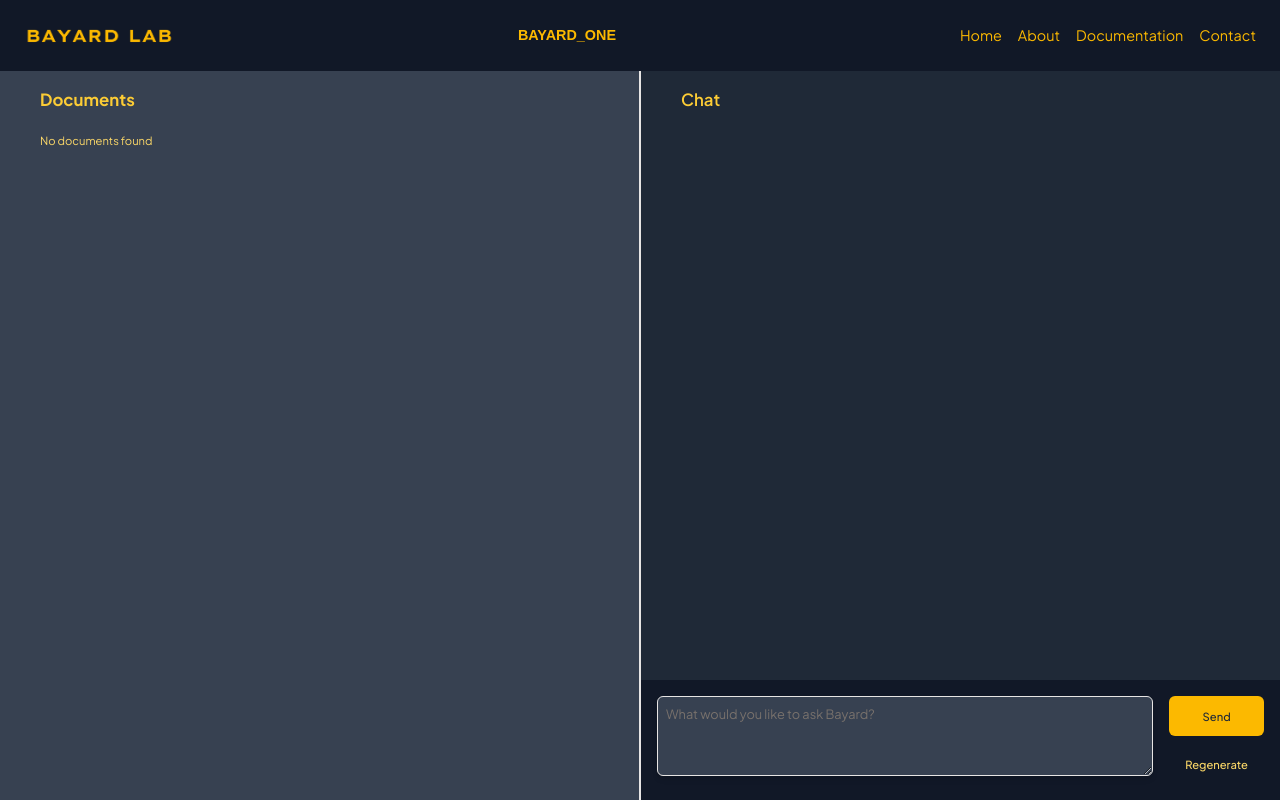
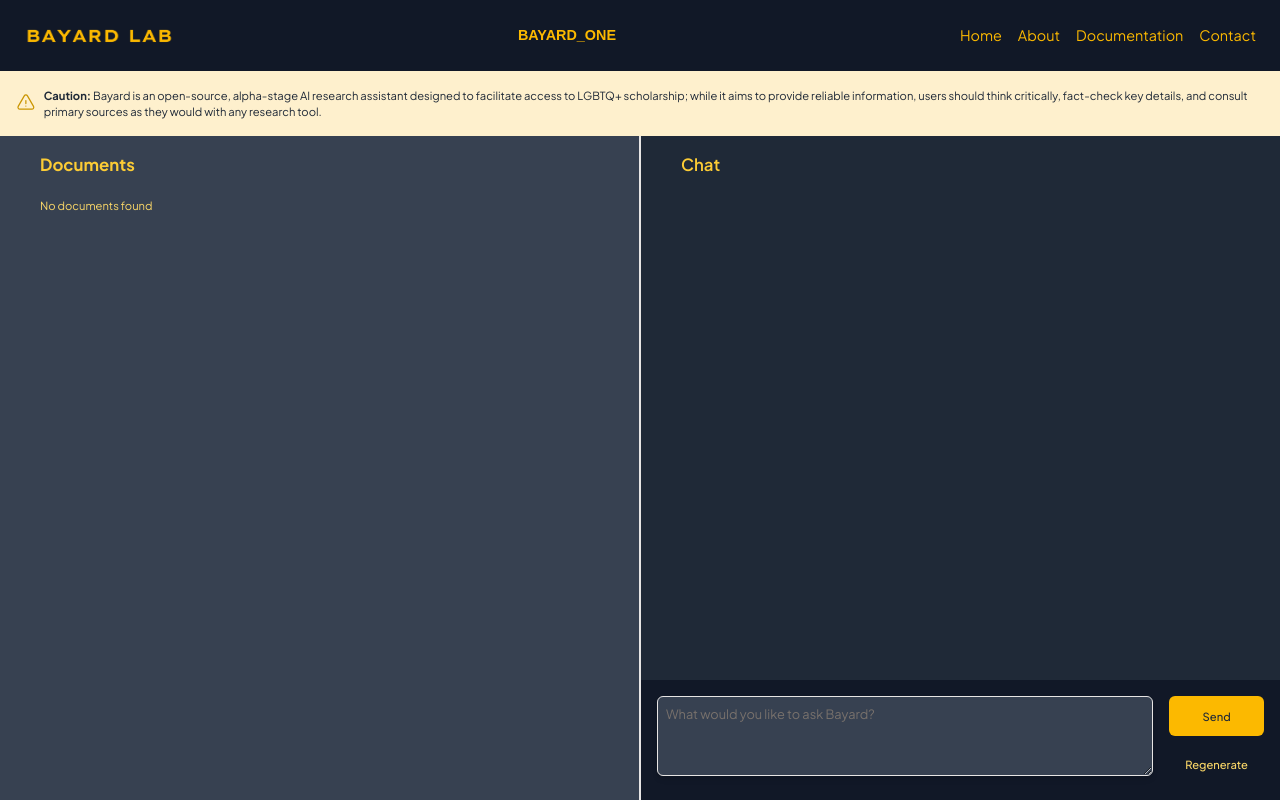
Before and after one commit to mattseddon/bayard_fe, a Next.js app: page / in a window 1280 px wide. Built offline with nearby package versions, Linux system fonts and the light colour scheme; a web font is replaced by a local one.

Commit message:
disclaimer

```diff
--- a/app/page.tsx
+++ b/app/page.tsx
@@ -291,6 +291,14 @@ const provideFeedback = (message: Message) => {
           </ul>
         </nav>
       </header>
+        <div className="bg-amber-100 text-gray-800 p-4 shadow-md flex items-center space-x-2">
+        <svg xmlns="http://www.w3.org/2000/svg" fill="none" viewBox="0 0 24 24" strokeWidth={1.5} stroke="currentColor" className="w-6 h-6 text-amber-600">
+          <path strokeLinecap="round" strokeLinejoin="round" d="M12 9v3.75m-9.303 3.376c-.866 1.5.217 3.374 1.948 3.374h14.71c1.73 0 2.813-1.874 1.948-3.374L13.949 3.378c-.866-1.5-3.032-1.5-3.898 0L2.697 16.126zM12 15.75h.007v.008H12v-.008z" />
+        </svg>
+        <p className="text-xs">
+          <strong>Caution:</strong> Bayard is an open-source, alpha-stage AI research assistant designed to facilitate access to LGBTQ+ scholarship; while it aims to provide reliable information, users should think critically, fact-check key details, and consult primary sources as they would with any research tool.
+        </p>
+      </div>
       <main className="flex flex-1 overflow-hidden">
       <ResizablePanelGroup direction="horizontal">
           <ResizablePanel>
```
